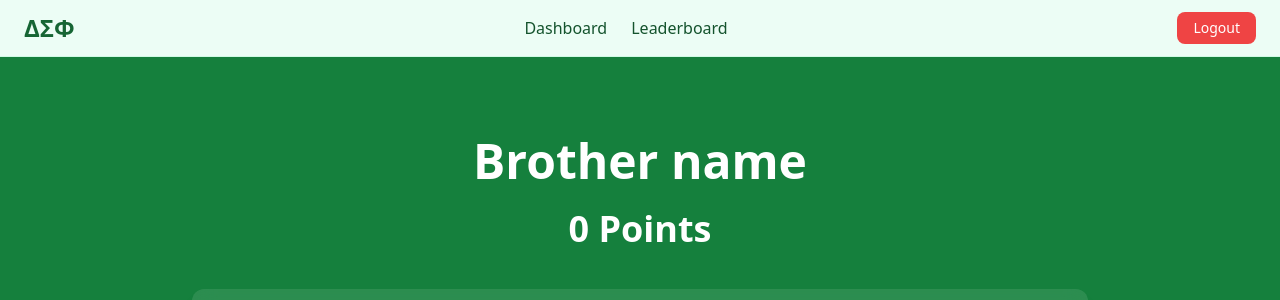
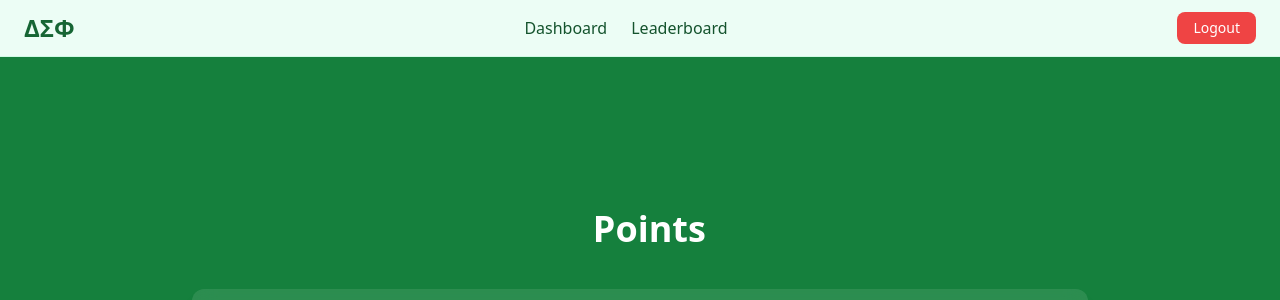
Before and after one commit to jerrryzhou/points_website, a React (Create React App) app in the folder website/: page /dashboard in a window 1280 px wide. Shown: the top 300 px of the page. Built offline with nearby package versions, Linux system fonts and the light colour scheme; no server answers; sample sign-in values are in the browser's storage.

Commit message:
removed dashboard placeholders

```diff
--- a/website/src/pages/adminDashboard.jsx
+++ b/website/src/pages/adminDashboard.jsx
@@ -91,9 +91,9 @@ function StatusBadge({ status }) {
     >
             <div className="flex flex-col items-center justify-center mt-20">
                 <h1 className="text-5xl font-bold text-white mb-6">
-                 {user ? user.full_name : "Brother name"}
+                 {user ? user.full_name : "\u00A0"}
                 </h1>
-                <h2 className="text-4xl font-bold text-white"> {user ? user.points : 0} Points </h2>
+                <h2 className="text-4xl font-bold text-white"> {user ? user.points : "\u00A0"} Points </h2>
             </div>
             <div className="max-w-4xl mx-auto mt-10 bg-white/10 backdrop-blur-md rounded-xl p-6 shadow-lg">
               {/* <h2 className="text-2xl font-semibold text-white mb-4">Points History</h2> */}
--- a/website/src/pages/dashboard.jsx
+++ b/website/src/pages/dashboard.jsx
@@ -78,9 +78,9 @@ function StatusBadge({ status }) {
     >
             <div className="flex flex-col items-center justify-center mt-20">
                 <h1 className="text-5xl font-bold text-white mb-6">
-                 {user ? user.full_name : "Brother name"}
+                 {user ? user.full_name : "\u00A0"}
                 </h1>
-                <h2 className="text-4xl font-bold text-white"> {user ? user.points : 0} Points </h2>
+                <h2 className="text-4xl font-bold text-white"> {user ? user.points : "\u00A0"} Points </h2>
             </div>
             <div className="max-w-4xl mx-auto mt-10 bg-white/10 backdrop-blur-md rounded-xl p-6 shadow-lg">
   {/* <h2 className="text-2xl font-semibold text-white mb-4">Points History</h2> */}
```
